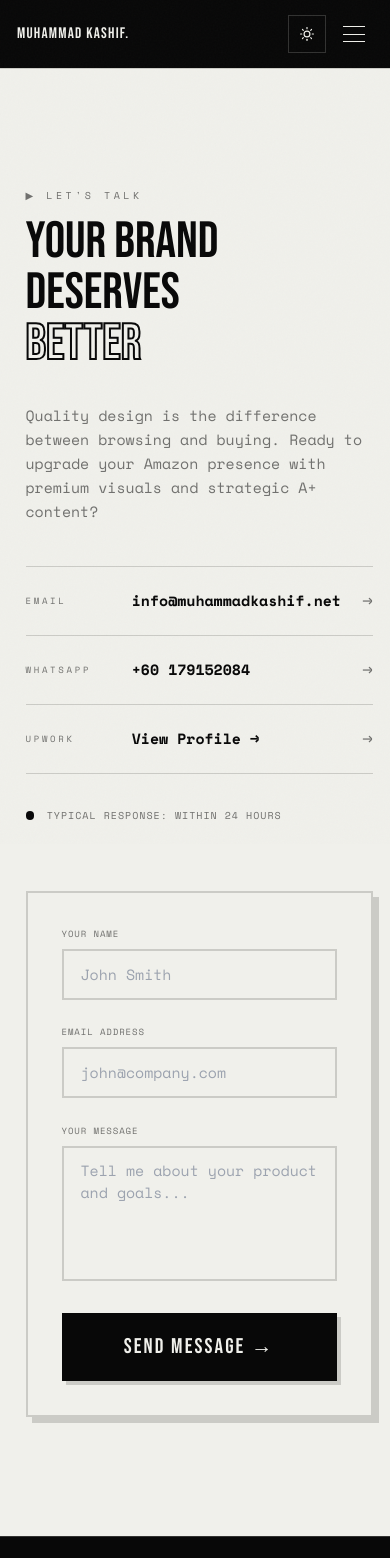
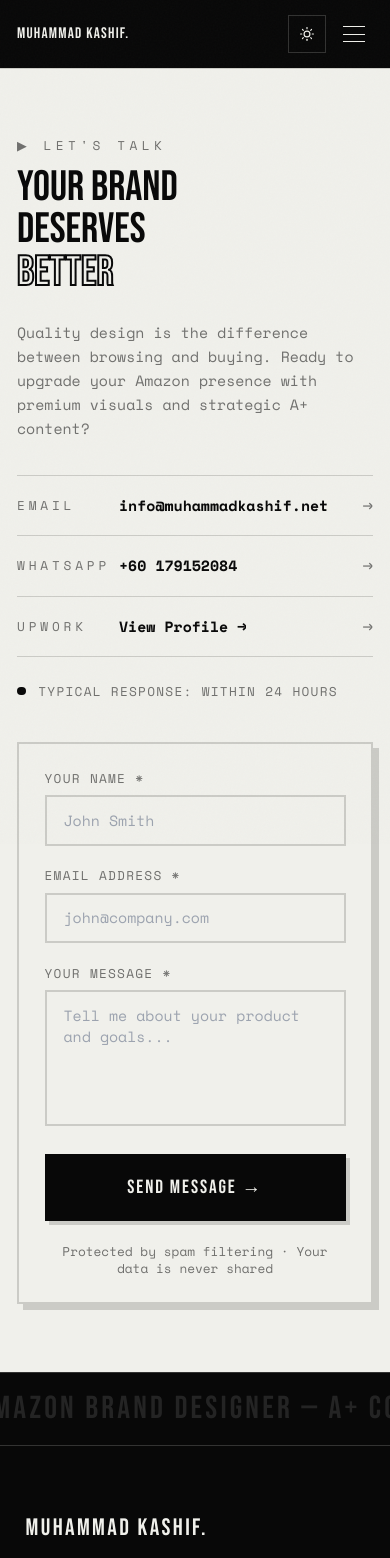
Before and after one commit to muhammadkashif928/muhammadkashif-net, a Next.js app: page /contact-me in a window 390 px wide. Shown: the top 1558 px of the page. Built offline with nearby package versions, Linux system fonts and the light colour scheme.

Commit message:
Responsive + font: components/Contact.jsx

```diff
--- a/components/Contact.jsx
+++ b/components/Contact.jsx
@@ -2,46 +2,77 @@
 import { useState } from 'react'
 
 const contactLinks = [
-  { label: 'EMAIL',    value: 'info@muhammadkashif.net',                    href: 'mailto:info@muhammadkashif.net' },
-  { label: 'WHATSAPP', value: '+60 179152084',                              href: 'https://wa.me/60179152084' },
-  { label: 'UPWORK',   value: 'View Profile →',                             href: 'https://www.upwork.com/freelancers/~016edc19243e405472' },
+  { label: 'EMAIL',    value: 'info@muhammadkashif.net', href: 'mailto:info@muhammadkashif.net' },
+  { label: 'WHATSAPP', value: '+60 179152084',            href: 'https://wa.me/60179152084' },
+  { label: 'UPWORK',   value: 'View Profile →',          href: 'https://www.upwork.com/freelancers/~016edc19243e405472' },
 ]
 
 export default function Contact() {
-  const [form, setForm] = useState({ name: '', email: '', message: '' })
-  const [status, setStatus] = useState('idle')
+  const [form, setForm]         = useState({ name: '', email: '', message: '', honeypot: '' })
+  const [status, setStatus]     = useState('idle') // idle | sending | success | error
+  const [errorMsg, setErrorMsg] = useState('')
 
   const handleSubmit = async (e) => {
     e.preventDefault()
+
+    // Honeypot check — bots fill the hidden field
+    if (form.honeypot) return
+
     setStatus('sending')
+    setErrorMsg('')
+
     try {
+      const apiKey = process.env.NEXT_PUBLIC_WEB3FORMS_KEY
+      if (!apiKey) {
+        setStatus('error')
+        setErrorMsg('Contact form is not configured yet. Please email me directly.')
+        return
+      }
+
       const res = await fetch('https://api.web3forms.com/submit', {
         method: 'POST',
         headers: { 'Content-Type': 'application/json', Accept: 'application/json' },
         body: JSON.stringify({
-          access_key: process.env.NEXT_PUBLIC_WEB3FORMS_KEY,
-          name: form.name, email: form.email, message: form.message,
+          access_key: apiKey,
+          name: form.name,
+          email: form.email,
+          message: form.message,
           subject: `Project inquiry from ${form.name}`,
           from_name: 'muhammadkashif.net',
+          botcheck: '',
         }),
       })
+
       const data = await res.json()
-      setStatus(data.success ? 'success' : 'error')
-      if (data.success) setForm({ name: '', email: '', message: '' })
+      if (data.success) {
+        setStatus('success')
+        setForm({ name: '', email: '', message: '', honeypot: '' })
+      } else {
+        setStatus('error')
+        setErrorMsg(data.message || 'Something went wrong. Please try again.')
+      }
     } catch {
       setStatus('error')
+      setErrorMsg('Network error. Please email me directly at info@muhammadkashif.net')
     }
   }
 
+  const inputStyle = {
+    borderColor: 'var(--b-border)',
+    color: 'var(--b-text)',
+    backgroundColor: 'transparent',
+  }
+
   return (
-    <section id="contact" className="py-28 border-t" style={{ backgroundColor: 'var(--b-bg)', borderColor: 'var(--b-border)' }}>
-      <div className="max-w-7xl mx-auto px-6">
-        <p className="font-mono text-[10px] tracking-[0.35em] mb-3" style={{ color: 'var(--b-muted)' }}>▶ LET'S TALK</p>
+    <section id="contact" className="border-t" style={{ backgroundColor: 'var(--b-bg)', borderColor: 'var(--b-border)' }}>
+      <div className="max-w-7xl mx-auto px-4 sm:px-6 py-16 sm:py-24">
+        <p className="font-mono text-xs tracking-[0.35em] mb-3" style={{ color: 'var(--b-muted)' }}>▶ LET'S TALK</p>
 
-        <div className="grid md:grid-cols-2 gap-16 items-start">
+        <div className="grid md:grid-cols-2 gap-10 md:gap-16 items-start">
+
           {/* ── LEFT ── */}
           <div>
-            <h2 className="font-bebas leading-none mb-8" style={{ fontSize: 'clamp(3rem,7vw,5rem)', color: 'var(--b-text)' }}>
+            <h2 className="font-bebas leading-none mb-6 sm:mb-8" style={{ fontSize: 'clamp(2.5rem,7vw,5rem)', color: 'var(--b-text)' }}>
               YOUR BRAND
               <br />
               DESERVES
@@ -49,7 +80,7 @@ export default function Contact() {
               <span style={{ WebkitTextStroke: '2px var(--b-text)', color: 'transparent' }}>BETTER</span>
             </h2>
 
-            <p className="font-mono text-sm leading-relaxed mb-10 max-w-sm" style={{ color: 'var(--b-muted)' }}>
+            <p className="font-mono text-sm sm:text-base leading-relaxed mb-8 sm:mb-10 max-w-sm" style={{ color: 'var(--b-muted)' }}>
               Quality design is the difference between browsing and buying.
               Ready to upgrade your Amazon presence with premium visuals and
               strategic A+ content?
@@ -62,56 +93,63 @@ export default function Contact() {
                   href={c.href}
                   target={c.href.startsWith('mailto') ? undefined : '_blank'}
                   rel="noopener noreferrer"
-                  className="group flex items-center gap-5 py-5 border-b transition-all"
+                  className="group flex items-center gap-4 sm:gap-5 py-4 sm:py-5 border-b transition-all"
                   style={{ borderColor: 'var(--b-border)' }}
                 >
-                  <span className="font-mono text-[9px] tracking-[0.3em] w-20 shrink-0" style={{ color: 'var(--b-muted)' }}>{c.label}</span>
-                  <span className="font-mono text-sm font-bold transition-colors" style={{ color: 'var(--b-text)' }}>{c.value}</span>
+                  <span className="font-mono text-xs tracking-[0.3em] w-20 shrink-0" style={{ color: 'var(--b-muted)' }}>{c.label}</span>
+                  <span className="font-mono text-sm sm:text-base font-bold" style={{ color: 'var(--b-text)' }}>{c.value}</span>
                   <span className="ml-auto group-hover:translate-x-1 transition-transform" style={{ color: 'var(--b-muted)' }}>→</span>
                 </a>
               ))}
             </div>
 
-            {/* Response time */}
-            <div className="mt-8 flex items-center gap-3">
+            <div className="mt-6 sm:mt-8 flex items-center gap-3">
               <div className="w-2 h-2 rounded-full animate-pulse" style={{ backgroundColor: 'var(--b-text)' }} />
-              <span className="font-mono text-[10px] tracking-widest" style={{ color: 'var(--b-muted)' }}>
+              <span className="font-mono text-xs tracking-widest" style={{ color: 'var(--b-muted)' }}>
                 TYPICAL RESPONSE: WITHIN 24 HOURS
               </span>
             </div>
           </div>
 
-          {/* ── RIGHT: FORM ── */}
-          <div className="border-2 p-8" style={{ borderColor: 'var(--b-border)', boxShadow: '6px 6px 0px var(--b-border)' }}>
+          {/* ── FORM ── */}
+          <div className="border-2 p-6 sm:p-8" style={{ borderColor: 'var(--b-border)', boxShadow: '6px 6px 0px var(--b-border)' }}>
             {status === 'success' ? (
-              <div className="text-center py-14">
-                <div className="font-bebas text-7xl leading-none mb-4" style={{ color: 'var(--b-text)', WebkitTextStroke: '2px var(--b-border)' }}>SENT!</div>
-                <p className="font-mono text-sm" style={{ color: 'var(--b-muted)' }}>Message received. I'll get back to you within 24 hours.</p>
-                <button onClick={() => setStatus('idle')} className="mt-6 font-mono text-xs tracking-widest border-b" style={{ color: 'var(--b-text)', borderColor: 'var(--b-text)' }}>
+              <div className="text-center py-10 sm:py-14">
+                <div className="font-bebas leading-none mb-4" style={{ fontSize: '5rem', color: 'var(--b-text)', WebkitTextStroke: '2px var(--b-border)' }}>SENT!</div>
+                <p className="font-mono text-sm sm:text-base" style={{ color: 'var(--b-muted)' }}>Message received. I'll get back to you within 24 hours.</p>
+                <button onClick={() => setStatus('idle')} className="mt-6 font-mono text-sm tracking-widest border-b" style={{ color: 'var(--b-text)', borderColor: 'var(--b-text)' }}>
                   Send another →
                 </button>
               </div>
             ) : (
-              <form onSubmit={handleSubmit} className="flex flex-col gap-6">
+              <form onSubmit={handleSubmit} className="flex flex-col gap-5 sm:gap-6">
+
+                {/* Honeypot — hidden from humans, traps bots */}
+                <input
+                  type="text"
+                  name="website"
+                  value={form.honeypot}
+                  onChange={(e) => setForm({ ...form, honeypot: e.target.value })}
+                  style={{ position: 'absolute', left: '-9999px', opacity: 0, pointerEvents: 'none' }}
+                  tabIndex={-1}
+                  autoComplete="off"
+                  aria-hidden="true"
+                />
+
                 {[
-                  { id: 'name',  label: 'YOUR NAME',     type: 'text',  placeholder: 'John Smith' },
-                  { id: 'email', label: 'EMAIL ADDRESS',  type: 'email', placeholder: 'john@company.com' },
+                  { id: 'name',  label: 'YOUR NAME',     type: 'text',  placeholder: 'John Smith',        required: true },
+                  { id: 'email', label: 'EMAIL ADDRESS',  type: 'email', placeholder: 'john@company.com', required: true },
                 ].map((f) => (
                   <div key={f.id}>
-                    <label className="font-mono text-[9px] tracking-widest block mb-2" style={{ color: 'var(--b-muted)' }}>
-                      {f.label}
-                    </label>
+                    <label className="font-mono text-xs tracking-widest block mb-2" style={{ color: 'var(--b-muted)' }}>{f.label} *</label>
                     <input
                       type={f.type}
-                      required
+                      required={f.required}
                       placeholder={f.placeholder}
                       value={form[f.id]}
                       onChange={(e) => setForm({ ...form, [f.id]: e.target.value })}
-                      className="w-full border-2 bg-transparent px-4 py-3 font-mono text-sm outline-none transition-all"
-                      style={{
-                        borderColor: 'var(--b-border)',
-                        color: 'var(--b-text)',
-                      }}
+                      className="w-full border-2 px-4 py-3 font-mono text-sm sm:text-base outline-none transition-all"
+                      style={inputStyle}
                       onFocus={e => e.target.style.borderColor = 'var(--b-text)'}
                       onBlur={e => e.target.style.borderColor = 'var(--b-border)'}
                     />
@@ -119,39 +157,38 @@ export default function Contact() {
                 ))}
 
                 <div>
-                  <label className="font-mono text-[9px] tracking-widest block mb-2" style={{ color: 'var(--b-muted)' }}>YOUR MESSAGE</label>
+                  <label className="font-mono text-xs tracking-widest block mb-2" style={{ color: 'var(--b-muted)' }}>YOUR MESSAGE *</label>
                   <textarea
                     required
                     rows={5}
                     placeholder="Tell me about your product and goals..."
                     value={form.message}
                     onChange={(e) => setForm({ ...form, message: e.target.value })}
-                    className="w-full border-2 bg-transparent px-4 py-3 font-mono text-sm outline-none transition-all resize-none"
-                    style={{ borderColor: 'var(--b-border)', color: 'var(--b-text)' }}
+                    className="w-full border-2 px-4 py-3 font-mono text-sm sm:text-base outline-none transition-all resize-none"
+                    style={inputStyle}
                     onFocus={e => e.target.style.borderColor = 'var(--b-text)'}
                     onBlur={e => e.target.style.borderColor = 'var(--b-border)'}
                   />
                 </div>
 
                 {status === 'error' && (
-                  <p className="font-mono text-xs" style={{ color: '#ef4444' }}>
-                    Something went wrong. Email me directly at info@muhammadkashif.net
-                  </p>
+                  <div className="border px-4 py-3" style={{ borderColor: '#ef4444', backgroundColor: 'rgba(239,68,68,0.08)' }}>
+                    <p className="font-mono text-sm" style={{ color: '#ef4444' }}>{errorMsg}</p>
+                  </div>
                 )}
 
                 <button
                   type="submit"
                   disabled={status === 'sending'}
-                  className="font-bebas text-xl tracking-widest px-8 py-4 border-2 transition-all disabled:opacity-50"
-                  style={{
-                    backgroundColor: 'var(--b-text)',
-                    color: 'var(--b-bg)',
-                    borderColor: 'var(--b-text)',
-                    boxShadow: '4px 4px 0px var(--b-border)',
-                  }}
+                  className="font-bebas text-lg sm:text-xl tracking-widest px-8 py-4 border-2 transition-all disabled:opacity-50"
+                  style={{ backgroundColor: 'var(--b-text)', color: 'var(--b-bg)', borderColor: 'var(--b-text)', boxShadow: '4px 4px 0px var(--b-border)' }}
                 >
                   {status === 'sending' ? 'SENDING...' : 'SEND MESSAGE →'}
                 </button>
+
+                <p className="font-mono text-xs text-center" style={{ color: 'var(--b-muted)' }}>
+                  Protected by spam filtering · Your data is never shared
+                </p>
               </form>
             )}
           </div>
```
